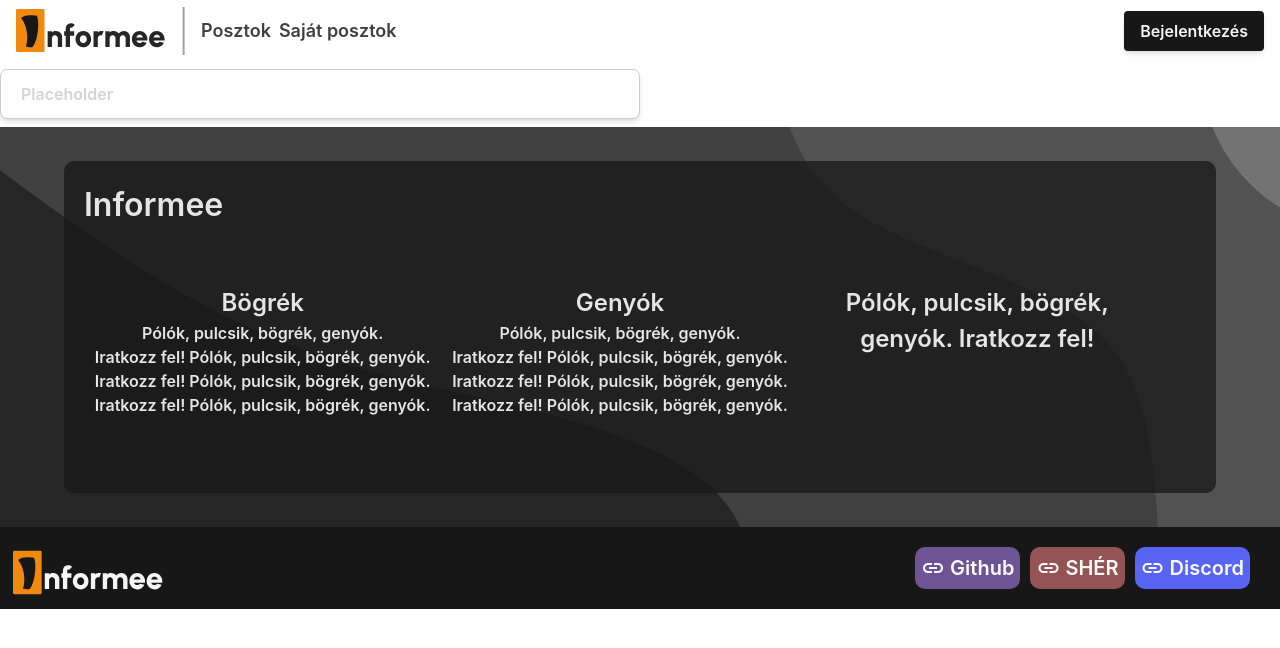
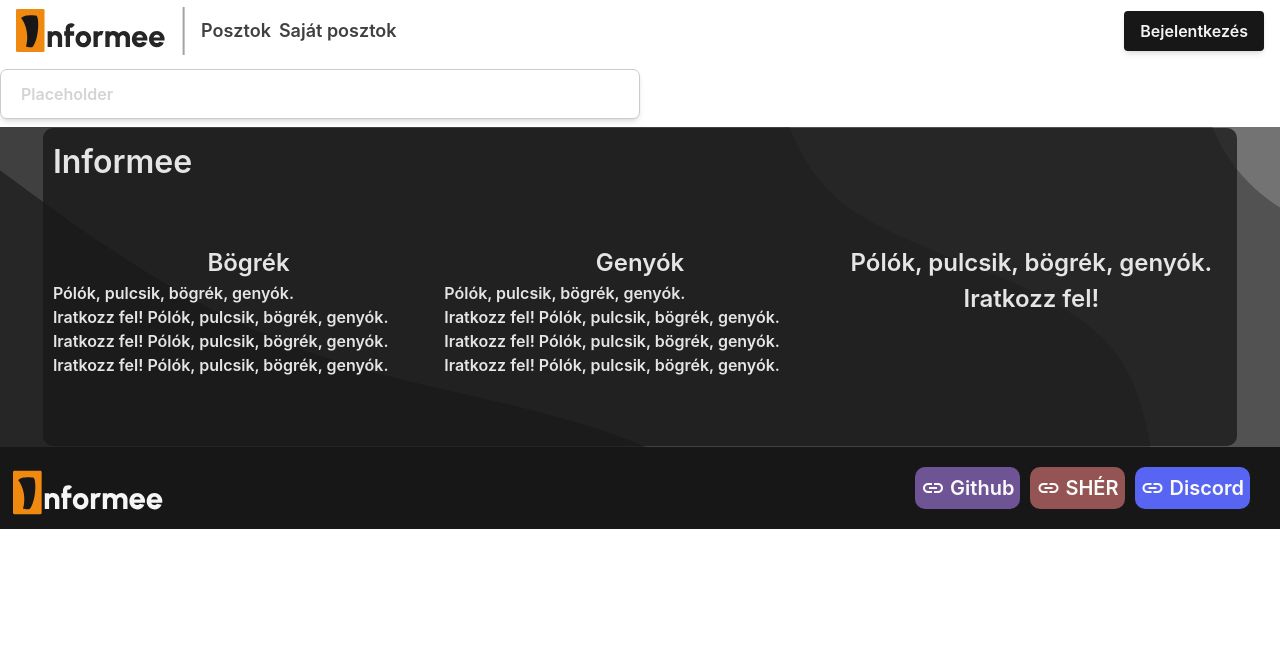
Before and after one commit to WR0NGTH3HU4/Informee, a Vue app: page / in a window 1280 px wide. Shown: the top 648 px of the page. Built offline with nearby package versions, Linux system fonts and the light colour scheme; what tailwindcss-animated would draw is missing.

Commit message:
Kijavítottam a hibát, hogy túl nagy volt a footer

```diff
--- a/src/components/Footer.vue
+++ b/src/components/Footer.vue
@@ -72,18 +72,17 @@
   display: flex;
   justify-content: space-around;
   align-items: center;
-    height: 50%;
-    padding: 5%;
+  height: 40%; /* Kisebb footer */
+  padding: 2%; /* Kisebb padding */
 }
 
 .footer-content {
-    color: #171717;
+  color: rgb(229, 229, 229);
   display: flex;
   flex-direction: row;
-    margin-bottom: 2%;
-    width: calc(100% - 40px);
-    text-align: center;
+  margin-bottom: 5%;
 }
+
 .footer-content ul {
   list-style: none;
   margin: 0;
@@ -120,12 +119,7 @@
   font-size: xx-large;
   margin-bottom: 5%;
 }
-  .footer-content {
-  color: rgb(229, 229, 229);
-  display: flex;
-  flex-direction: row;
-  margin-bottom: 5%;
-}
+
 .bal {
   flex: 1;
   margin-right: auto;
@@ -142,7 +136,7 @@
   margin-left: auto;
 }
 
-.masodik-sor{
+.masodik-sor {
   font-size: x-large;
   text-align: center;
 }
@@ -163,15 +157,13 @@
   width: 100%; /* Teljes szélesség */
 }
 
-.white-box{
+.white-box {
   background-color: rgba(23, 23, 23, 0.75); /* Világosszürke, 50% átlátszósággal */
-  padding: 20px; /* Például 20px padding minden oldalon */
+  padding: 10px; /* Kisebb padding */
   border-radius: 10px;
-  width: 100%; /* Szélesség 80%-ra */
+  width: 100%; /* Szélesség 100%-ra */
   margin: 0 auto; /* Középre igazítás */
-
 }
-
 #istenem{
   margin-top: 15px;
 }
```
Lines whose indentation alone changed are shown as unchanged.
